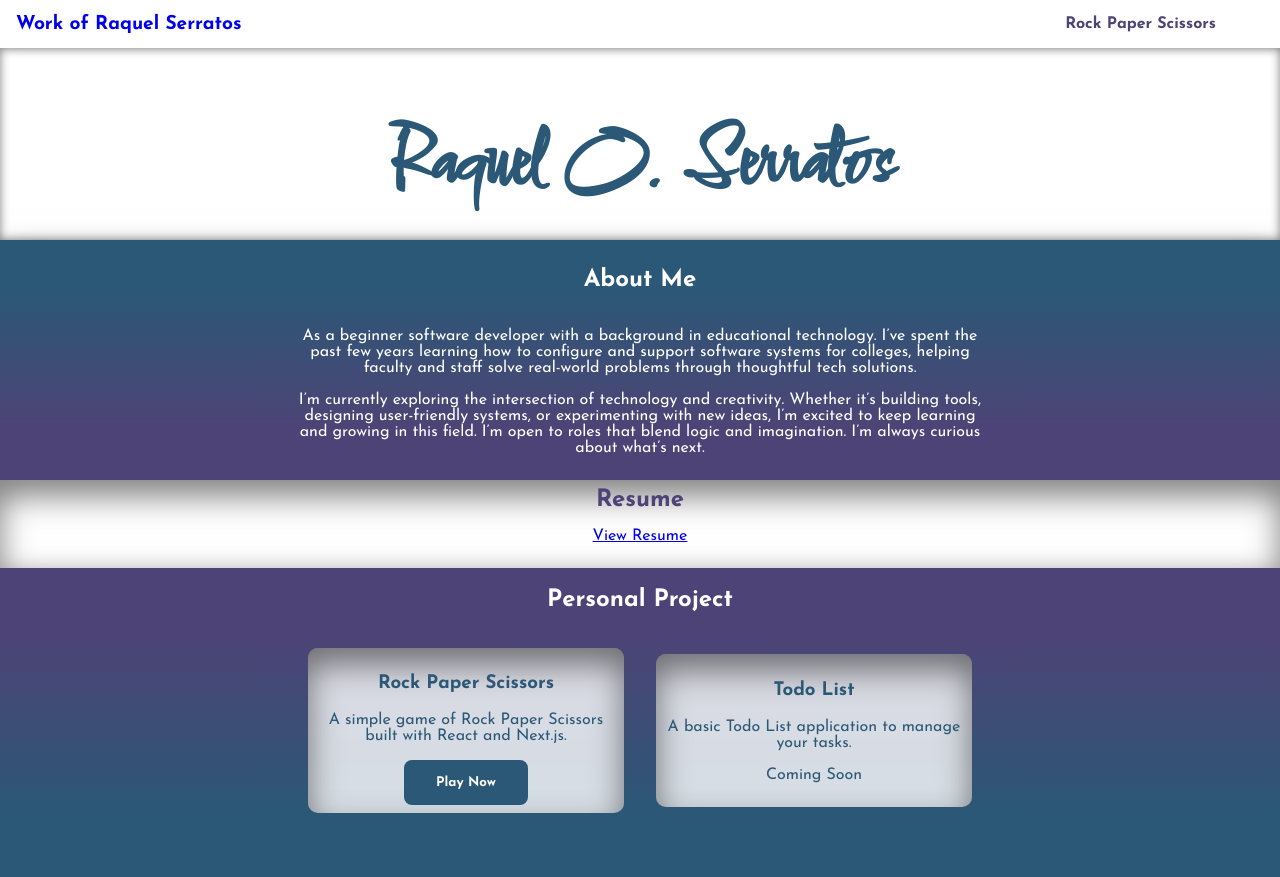
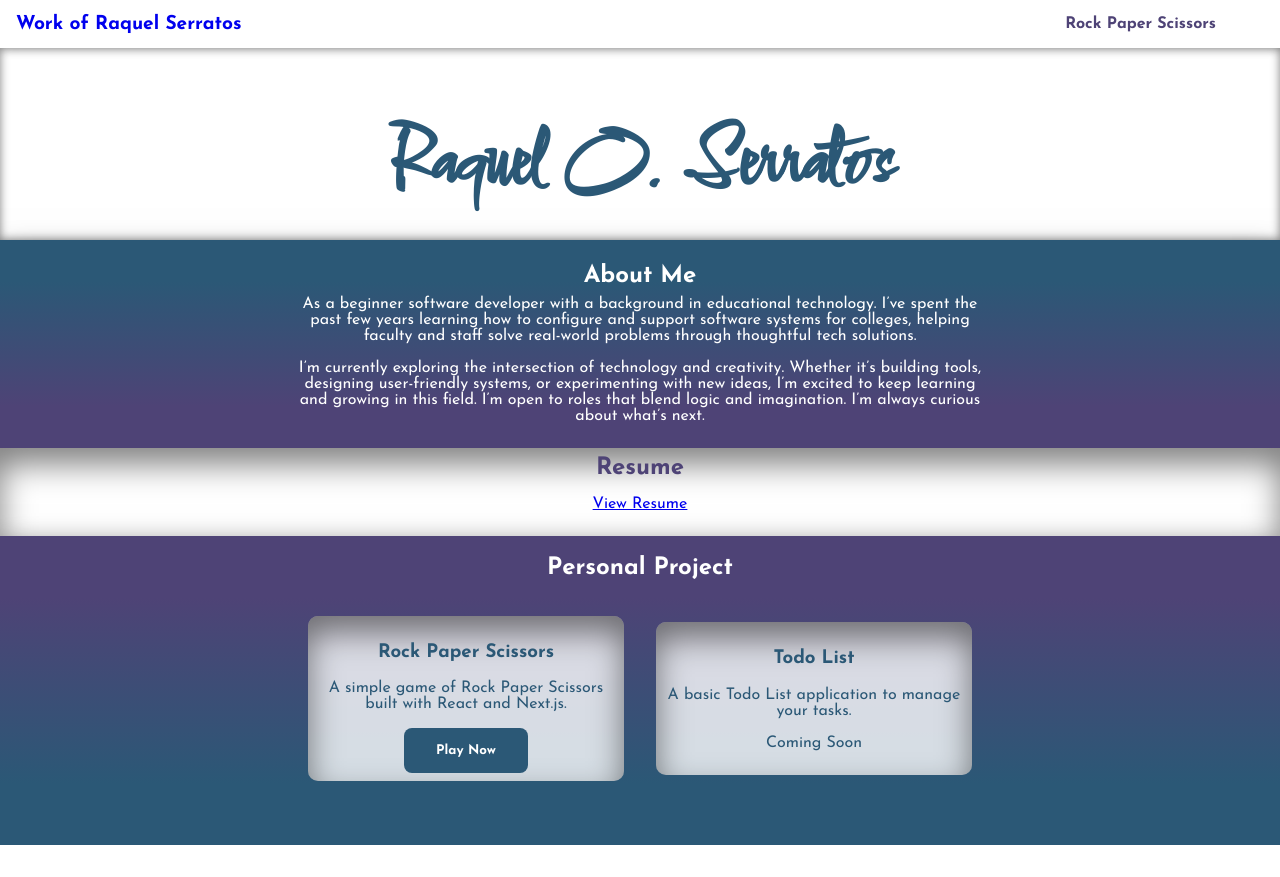
Before and after one commit to rserratos1/WWWCourseProjects, a Next.js app in the folder my-main-app/: page / in a window 1280 px wide. After the commit the page ends 845 px from the top, so only its background shows below. Built offline with nearby package versions, Linux system fonts and the light colour scheme; a web font is replaced by a local one.

Commit message:
Updated the padding and margin

```diff
--- a/my-main-app/src/app/landingPage/landingPage.css
+++ b/my-main-app/src/app/landingPage/landingPage.css
@@ -42,6 +42,16 @@ body {
 .about-section h2,
 .about-section p {
     max-width: 700px;
+}
+
+.about-section h2 {
+    padding: 1rem 0 0.5rem 0;
+    margin: 0;
+}
+
+.about-section p {
+    padding-bottom: 1rem;
+    margin: 0;
 }
 
 .resume-section {
```
